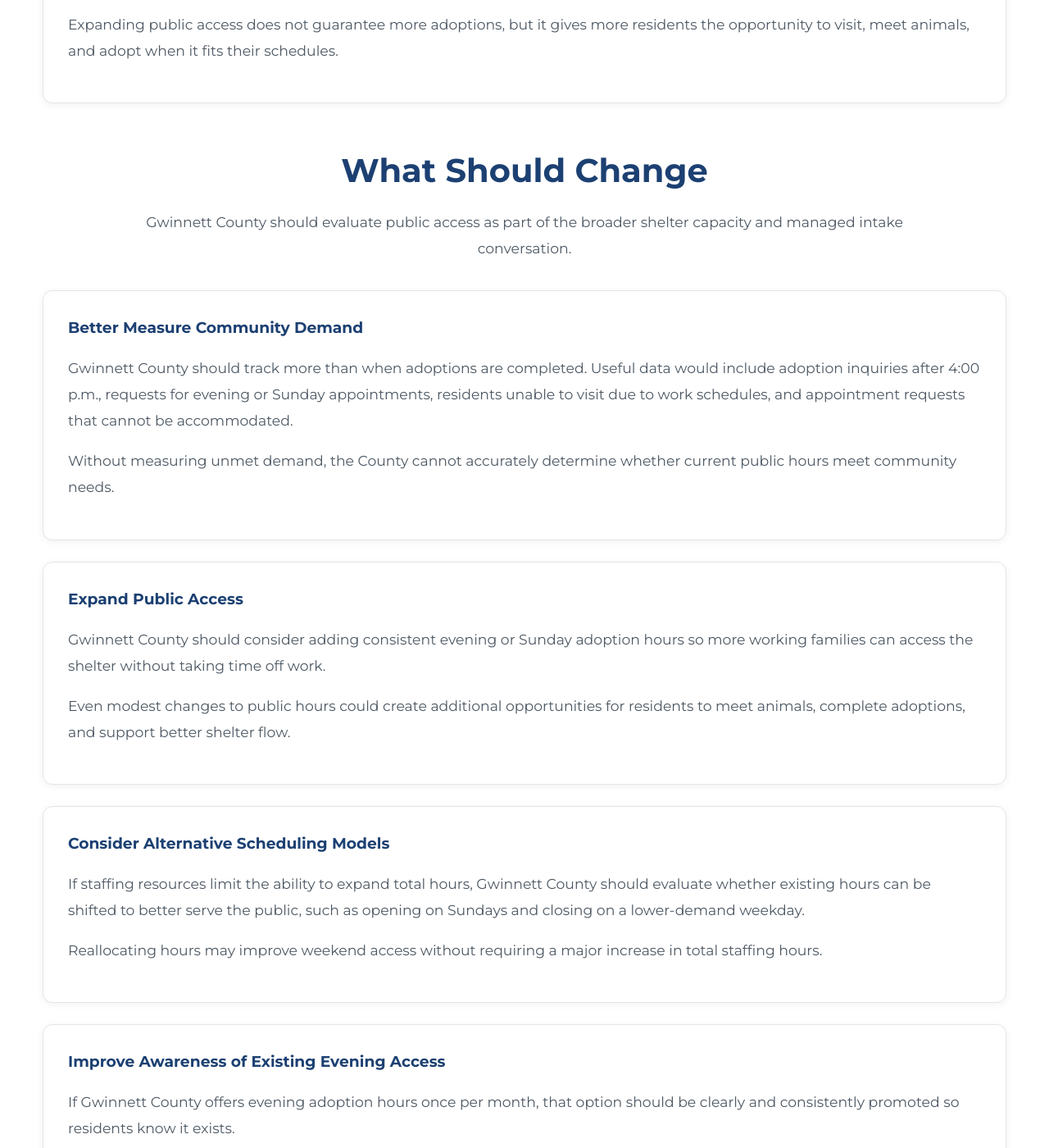
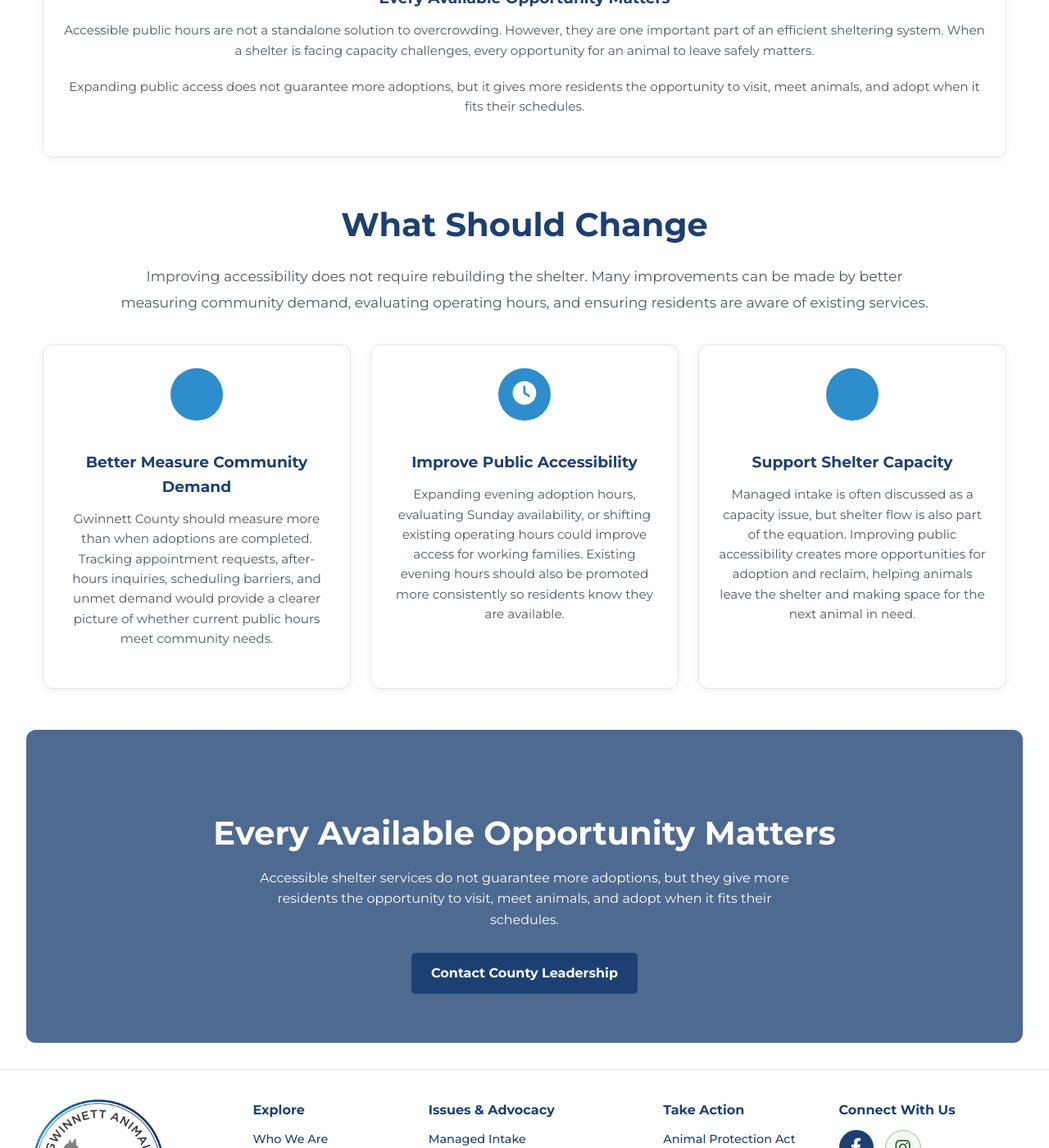
Before and after one commit to whitleybacon/gwinnett-animal-advocacy-alliance, a Jekyll site: the page built from issues/shelter-accessibility/index.html, in a window 1280 px wide and 1400 px high, scrolled down 3624 px. Shown: the whole window at 82% size. Built offline with Jekyll 4.4.1, drawn with Linux system fonts in a browser that asks for light colours; some of the changed text lies outside the part shown.

Commit message:
Update index.html

```diff
--- a/issues/shelter-accessibility/index.html
+++ b/issues/shelter-accessibility/index.html
@@ -315,51 +315,55 @@
 <section class="home-section">
     <h2>Why Accessibility Matters</h2>
 
-    <div class="form-card">
+    <div class="home-card-grid two-across">
+        <div class="home-card">
+            <div class="home-card-icon icon-blue">
+                <i class="fa-solid fa-people-group"></i>
+            </div>
             <h3>Public Access Affects Shelter Flow</h3>
             <p>Many residents who want to adopt, reclaim a lost pet, or access shelter services are unable to visit during standard weekday hours. Limited access can mean missed opportunities for families to meet animals, complete adoptions, or bring pets home before delays create additional barriers.</p>
             <p>When more residents can access the shelter, animals have more opportunities to leave through adoption, reclaim, and other positive outcomes. Faster shelter turnover can help create available kennel space, which may reduce pressure on capacity and managed intake.</p>
         </div>
 
-    <div class="form-card">
+        <div class="home-card">
+            <div class="home-card-icon icon-blue">
+                <i class="fa-solid fa-heart-circle-check"></i>
+            </div>
             <h3>Every Available Opportunity Matters</h3>
             <p>Accessible public hours are not a standalone solution to overcrowding. However, they are one important part of an efficient sheltering system. When a shelter is facing capacity challenges, every opportunity for an animal to leave safely matters.</p>
             <p>Expanding public access does not guarantee more adoptions, but it gives more residents the opportunity to visit, meet animals, and adopt when it fits their schedules.</p>
         </div>
+    </div>
 </section>
 
-<section class="home-section">
+<section class="home-section access-change-section">
     <h2>What Should Change</h2>
-    <p class="section-intro">Gwinnett County should evaluate public access as part of the broader shelter capacity and managed intake conversation.</p>
+    <p class="section-intro">Improving accessibility does not require rebuilding the shelter. Many improvements can be made by better measuring community demand, evaluating operating hours, and ensuring residents are aware of existing services.</p>
 
-    <div class="form-card">
+    <div class="home-card-grid three-across-cards">
+        <div class="home-card">
+            <div class="home-card-icon icon-blue">
+                <i class="fa-solid fa-chart-simple"></i>
+            </div>
             <h3>Better Measure Community Demand</h3>
-        <p>Gwinnett County should track more than when adoptions are completed. Useful data would include adoption inquiries after 4:00 p.m., requests for evening or Sunday appointments, residents unable to visit due to work schedules, and appointment requests that cannot be accommodated.</p>
-        <p>Without measuring unmet demand, the County cannot accurately determine whether current public hours meet community needs.</p>
+            <p>Gwinnett County should measure more than when adoptions are completed. Tracking appointment requests, after-hours inquiries, scheduling barriers, and unmet demand would provide a clearer picture of whether current public hours meet community needs.</p>
         </div>
 
-    <div class="form-card">
-        <h3>Expand Public Access</h3>
-        <p>Gwinnett County should consider adding consistent evening or Sunday adoption hours so more working families can access the shelter without taking time off work.</p>
-        <p>Even modest changes to public hours could create additional opportunities for residents to meet animals, complete adoptions, and support better shelter flow.</p>
+        <div class="home-card">
+            <div class="home-card-icon icon-blue">
+                <i class="fa-solid fa-clock"></i>
+            </div>
+            <h3>Improve Public Accessibility</h3>
+            <p>Expanding evening adoption hours, evaluating Sunday availability, or shifting existing operating hours could improve access for working families. Existing evening hours should also be promoted more consistently so residents know they are available.</p>
         </div>
 
-    <div class="form-card">
-        <h3>Consider Alternative Scheduling Models</h3>
-        <p>If staffing resources limit the ability to expand total hours, Gwinnett County should evaluate whether existing hours can be shifted to better serve the public, such as opening on Sundays and closing on a lower-demand weekday.</p>
-        <p>Reallocating hours may improve weekend access without requiring a major increase in total staffing hours.</p>
+        <div class="home-card">
+            <div class="home-card-icon icon-blue">
+                <i class="fa-solid fa-house-medical-circle-check"></i>
             </div>
-
-    <div class="form-card">
-        <h3>Improve Awareness of Existing Evening Access</h3>
-        <p>If Gwinnett County offers evening adoption hours once per month, that option should be clearly and consistently promoted so residents know it exists.</p>
-        <p>Public access only helps if the public knows when services are available.</p>
+            <h3>Support Shelter Capacity</h3>
+            <p>Managed intake is often discussed as a capacity issue, but shelter flow is also part of the equation. Improving public accessibility creates more opportunities for adoption and reclaim, helping animals leave the shelter and making space for the next animal in need.</p>
         </div>
-
-    <div class="form-card">
-        <h3>Evaluate Access as Part of Managed Intake</h3>
-        <p>Managed intake is often justified by a lack of available kennel space. If kennel space is limited, the County should also evaluate whether public access, adoption availability, reclaim processes, and shelter flow are being maximized.</p>
-        <p>Every opportunity to move an animal safely out of the shelter helps create space for the next animal in need.</p>
     </div>
 </section>
 
```
Lines whose indentation alone changed are shown as unchanged.
